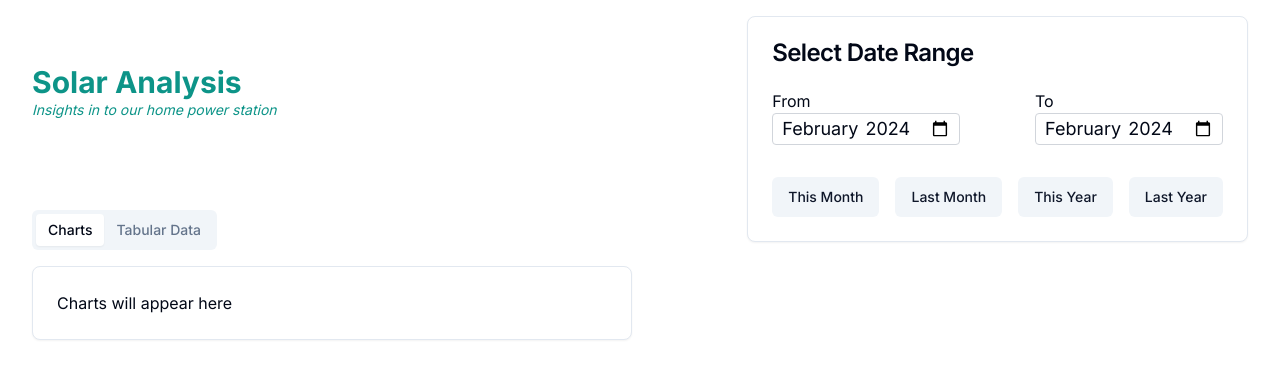
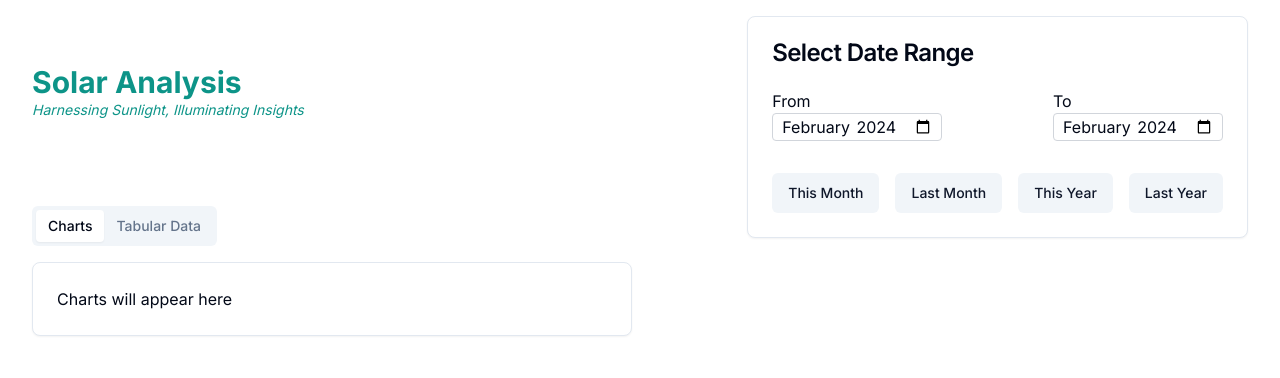
Before and after one commit to nf1973/solar, a Next.js app: page / in a window 1280 px wide. Shown: the top 378 px of the page. Built offline with nearby package versions, Linux system fonts and the light colour scheme.

Commit message:
change tagline, fix font size

```diff
--- a/app/page.js
+++ b/app/page.js
@@ -47,7 +47,7 @@ export default function Home() {
                 Solar Analysis
               </h2>
               <p className="text-sm italic text-teal-600">
-                Insights in to our home power station
+                Harnessing Sunlight, Illuminating Insights
               </p>
             </div>
           </div>
--- a/components/DateRangePicker.jsx
+++ b/components/DateRangePicker.jsx
@@ -103,7 +103,7 @@ const DateRangePicker = ({
                       .toString()
                       .padStart(2, "0")}`}
                     onChange={handleStartChange}
-                    className="border border-gray-300 rounded px-2 text-lg"
+                    className="border border-gray-300 rounded px-2"
                   />
                 </div>
               </div>
@@ -119,7 +119,7 @@ const DateRangePicker = ({
                     max={maxDate}
                     value={`${endYear}-${endMonth.toString().padStart(2, "0")}`}
                     onChange={handleEndChange}
-                    className="border border-gray-300 rounded px-2  text-lg"
+                    className="border border-gray-300 rounded px-2"
                   />
                 </div>
               </div>
```
